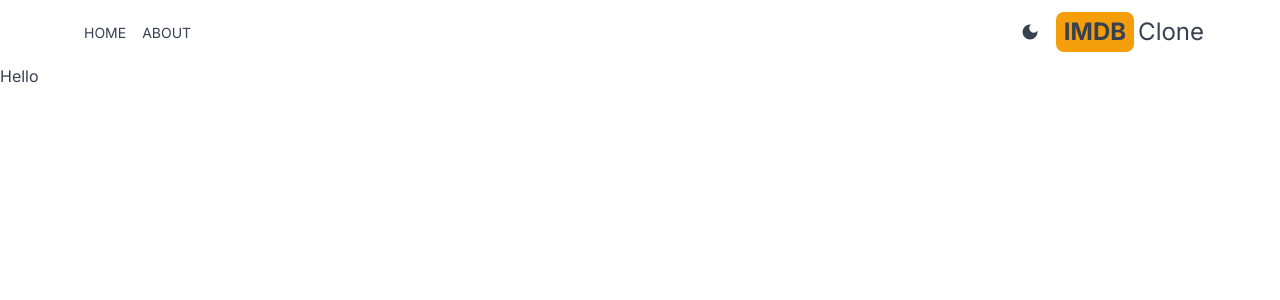
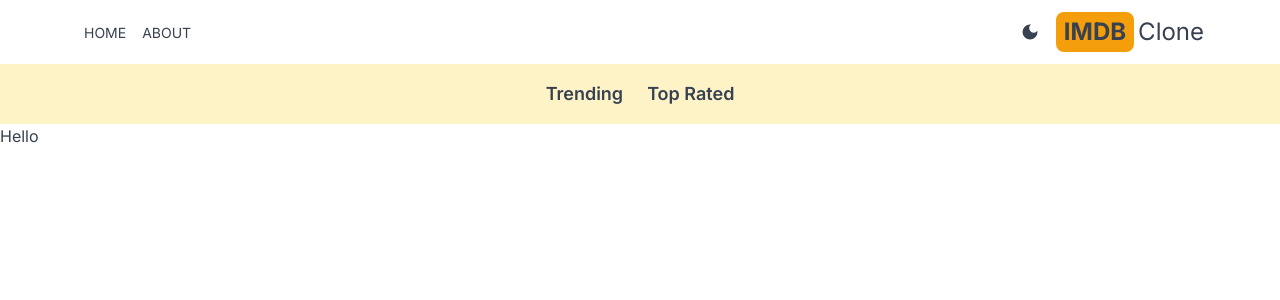
Before and after one commit to binhpham199x/imdb-clone-nextjs, a Next.js app: page / in a window 1280 px wide. Shown: the top 300 px of the page. Built offline with nearby package versions, Linux system fonts and the light colour scheme.

Commit message:
feat: add NavBar component

```diff
--- a/src/app/layout.tsx
+++ b/src/app/layout.tsx
@@ -3,6 +3,7 @@
 import "./globals.css";
 import Header from "@/components/Header";
 import Providers from "./Providers";
+import NavBar from "@/components/NavBar";
 
 const inter = Inter({ subsets: ["latin"] });
 
@@ -21,6 +22,7 @@
 			<body className={inter.className}>
 				<Providers>
 					<Header />
+                    <NavBar />
 					{children}
 				</Providers>
 			</body>
--- /dev/null
+++ b/src/components/NavBar.tsx
@@ -0,0 +1,13 @@
+import React from "react";
+import NavBarItem from "./NavBarItem";
+
+const NavBar = () => {
+	return (
+		<div className="flex dark:bg-gray-600 bg-amber-100 p-4 lg:text-lg justify-center gap-6">
+			<NavBarItem title="Trending" param="fetchTrending" />
+			<NavBarItem title="Top Rated" param="fetchTopRated" />
+		</div>
+	);
+};
+
+export default NavBar;
--- /dev/null
+++ b/src/components/NavBarItem.tsx
@@ -0,0 +1,33 @@
+"use client";
+
+import Link from "next/link";
+import { useSearchParams } from "next/navigation";
+import React from "react";
+
+interface Props {
+	title: string;
+	param: string;
+}
+
+const NavBarItem = ({ title, param }: Props) => {
+	const searchParams = useSearchParams();
+	const genre = searchParams.get("genre");
+
+	const currentLink =
+		genre === param
+			? "underline underline-offset-8 decoration-4 decoration-amber-500 rounded-lg"
+			: "";
+
+	return (
+		<div>
+			<Link
+				className={"hover:text-amber-600 font-semibold " + currentLink}
+				href={`/?genre=${param}`}
+			>
+				{title}
+			</Link>
+		</div>
+	);
+};
+
+export default NavBarItem;
```
